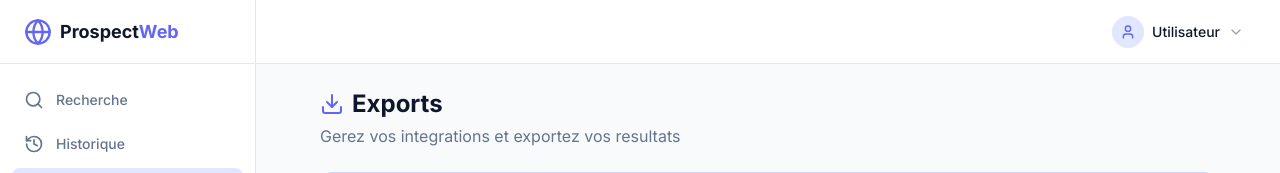
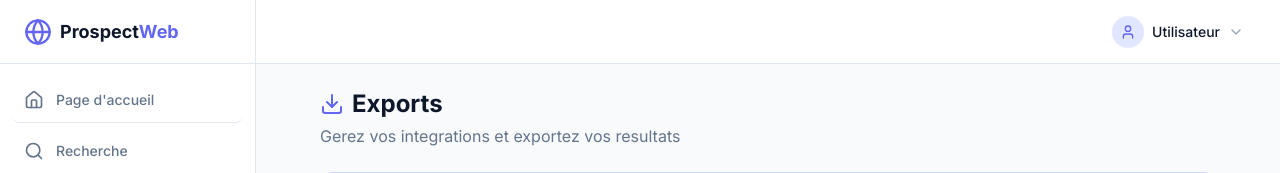
Before and after one commit to mtps-group/prospection-app, a Next.js app: page /exports in a window 1280 px wide. Shown: the top 173 px of the page. Built offline with nearby package versions, Linux system fonts and the light colour scheme; no server answers.

Commit message:
Add home link in sidebar to navigate back to landing page

```diff
--- a/src/components/layout/Sidebar.tsx
+++ b/src/components/layout/Sidebar.tsx
@@ -17,6 +17,7 @@ import {
   Crown,
   Zap,
   User,
+  Home,
 } from 'lucide-react';
 
 interface SidebarProps {
@@ -70,6 +71,16 @@ export function Sidebar({ isOpen, onClose }: SidebarProps) {
 
         {/* Navigation */}
         <nav className="flex-1 space-y-1 px-3 py-4">
+          {/* Lien page d'accueil */}
+          <Link
+            href="/"
+            onClick={onClose}
+            className="flex items-center gap-3 rounded-lg px-3 py-2.5 text-sm font-medium text-text-secondary hover:bg-surface-secondary hover:text-text transition-colors mb-2 border-b border-border pb-3"
+          >
+            <Home className="h-5 w-5" />
+            Page d&apos;accueil
+          </Link>
+
           {navigation.map((item) => {
             const isActive =
               pathname === item.href || pathname.startsWith(item.href + '/');
```
